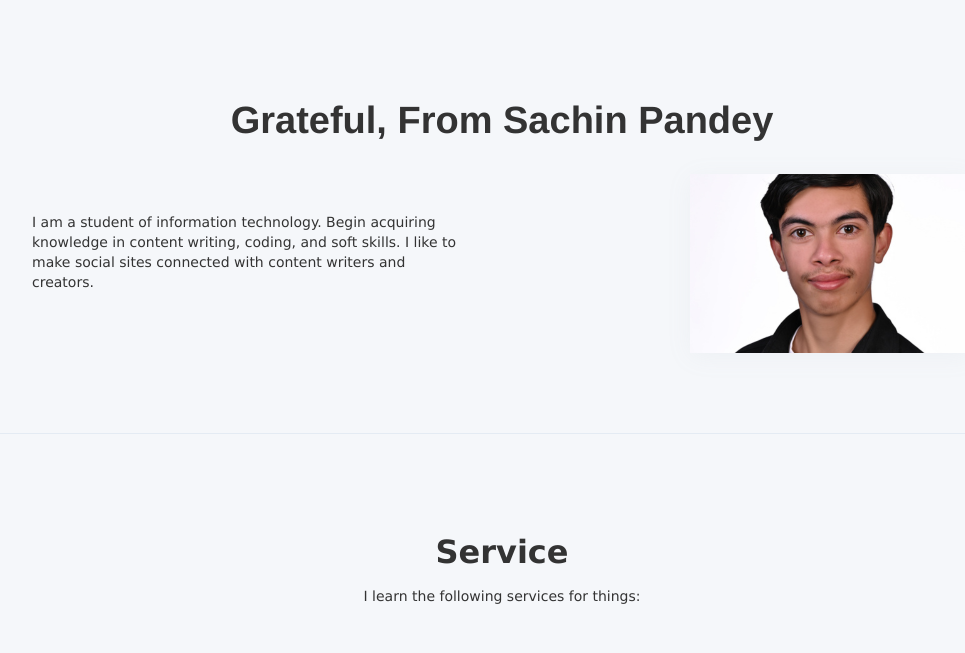
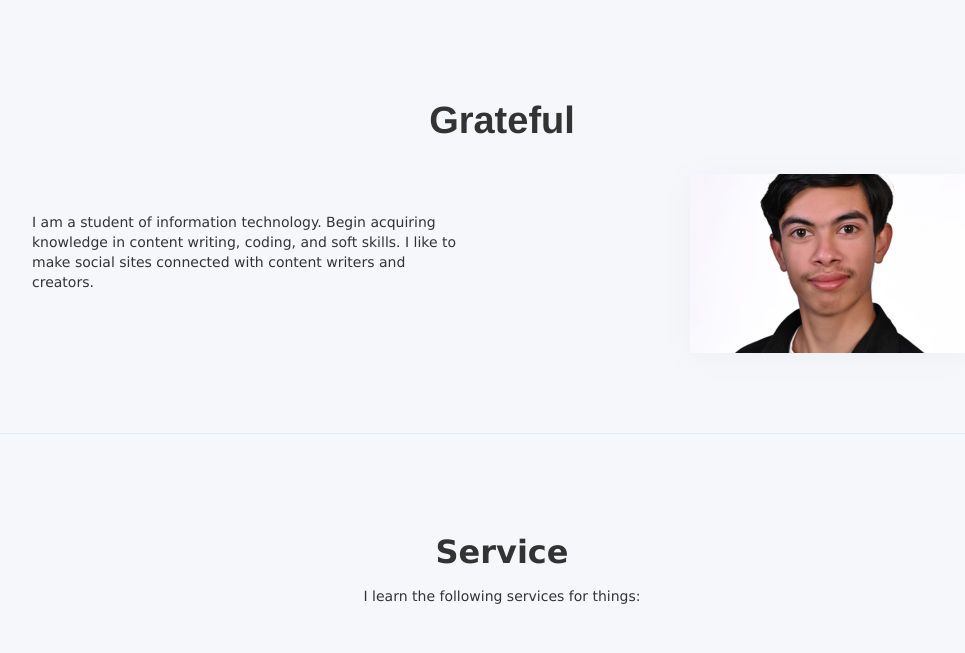
Before and after one commit to s-achinpandey/sachin, a plain HTML site: page index.html in a window 1280 px wide. Shown: the part 142-795 px from the top of the page, without its empty margins (138-1103 px from the left). Drawn offline with Linux system fonts and the light colour scheme.

Commit message:
index.html

```diff
--- a/index.html
+++ b/index.html
@@ -60,7 +60,7 @@
     </div>
     <section class="hero-heading-center">
         <div class="container">
-            <h1 class="centered-heading margin-bottom-32px">Grateful, From Sachin Pandey</h1>
+            <h1 class="centered-heading margin-bottom-32px">Grateful</h1>
             <div class="hero-wrapper">
                 <div class="hero-split">
                     <p class="margin-bottom-24px">I am a student of information technology. Begin acquiring knowledge in
```
